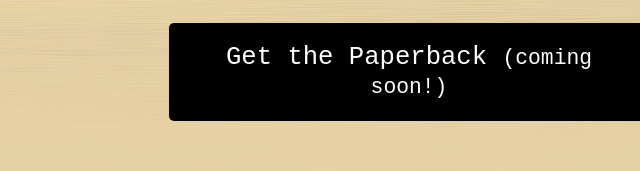
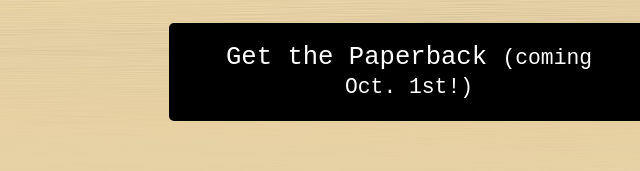
Before and after one commit to AZdv/codertocto, a plain HTML site: page index.html in a window 1280 px wide. Shown: the part 629-800 px from the top of the page, 551-1191 px from the left. Drawn offline with Linux system fonts and the light colour scheme.

Commit message:
Oct. 1st mentioned

```diff
--- a/index.html
+++ b/index.html
@@ -43,7 +43,7 @@
                         <a href="https://www.barnesandnoble.com/w/from-coder-to-cto-asaf-zamir/1146290014" class="ebook-link">Barnes & Noble</a>
                     </div>
                 </div>
-                <a href="#paperback" class="paperback-link">Get the Paperback <small>(coming soon!)</small></a>
+                <a href="#paperback" class="paperback-link">Get the Paperback <small>(coming Oct. 1st!)</small></a>
             </section>
         </div>
     </header>
```
